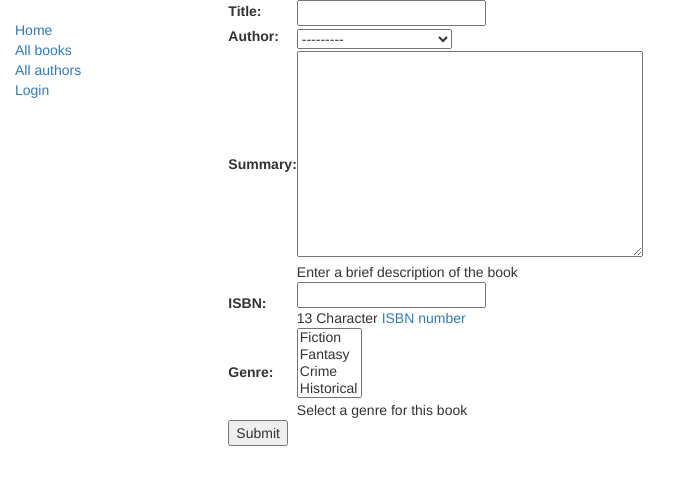
After one commit to vmaravind96/LocalLibraryCatalog, a Django app: page /catalog/book/create/ in a window 1280 px wide. The commit adds this page. Shown: the top 485 px of the page, without its empty margins (0-691 px from the left). Run offline with Django 3.2, Linux system fonts and the light colour scheme; data comes from the database, SQL or seed files in the repository; both versions use the stored data as it was after the commit; some libraries are stand-ins or nearby versions.

Commit message:
Upto Forms working

```diff
--- a/catalog/admin.py
+++ b/catalog/admin.py
@@ -1,4 +1,5 @@
 from django.contrib import admin
+
 from .models import Book, BookInstance, Author, Genre
 
 # Register your models here.
--- a/catalog/models.py
+++ b/catalog/models.py
@@ -1,9 +1,9 @@
+import uuid
+from datetime import date
+
+from django.contrib.auth.models import User
 from django.db import models
 from django.urls import reverse  #Used to generate URLs by reversing the URL patterns
-import uuid
-from django.contrib.auth.models import User
-from datetime import date
-
 # Create your models here.
 
 
@@ -34,6 +34,7 @@ class Book(models.Model):
 
     class Meta:
         ordering = ['title']
+        permissions = [("can_edit_book", 'Add,Del or Modify books')]
 
     def __str__(self):
         """
@@ -104,6 +105,7 @@ class Author(models.Model):
 
     class Meta:
         ordering = ["last_name", "first_name"]
+        permissions = [("can_edit_author", 'Add,modify or del author')]
 
     def get_absolute_url(self):
         """
--- /dev/null
+++ b/catalog/templates/catalog/book_form.html
@@ -0,0 +1,13 @@
+{% extends "base_generic.html" %}
+
+{% block content %}
+
+<form action="" method="post">
+    {% csrf_token %}
+    <table>
+    {{ form.as_table }}
+    </table>
+    <input type="submit" value="Submit" />
+
+</form>
+{% endblock %}
--- a/catalog/templates/catalog/bookinstance_list_borrowed_staff.html
+++ b/catalog/templates/catalog/bookinstance_list_borrowed_staff.html
@@ -8,7 +8,8 @@
 
       {% for bookinst in bookinstance_list %}
       <li class="{% if bookinst.is_overdue %}text-danger{% endif %}">
-        <a href="{% url 'book-detail' bookinst.book.pk %}">{{bookinst.book.title}}</a> ({{ bookinst.due_back }}) - {{bookinst.borrower}}
+        <a href="{% url 'book-detail' bookinst.book.pk %}">{{bookinst.book.title}}</a>
+          ({{ bookinst.due_back }}) - {{bookinst.borrower}} {% if perms.catalog.can_mark_returned %}- <a href="{% url 'renew-book-librarian' bookinst.id %}">Renew</a>  {% endif %}
       </li>
       {% endfor %}
     </ul>
--- a/catalog/urls.py
+++ b/catalog/urls.py
@@ -1,6 +1,5 @@
+from django.urls import path, re_path
 
-
-from django.urls import path, re_path, include
 from . import views
 
 urlpatterns = [
@@ -11,4 +10,13 @@ urlpatterns = [
     re_path(r'^author/(?P<pk>\d+)$', views.AuthorDetailView.as_view(), name='author-detail'),
     path('mybooks', views.LoanedBooksByUserListView.as_view(), name='my-borrowed'),
     path('borrowed', views.LoanedBooksListView.as_view(), name='all-borrowed'),
+    path('book/<uuid:pk>/renew/', views.renew_book_librarian, name='renew-book-librarian'),
+    # Author views urls
+    path('author/create/', views.AuthorCreate.as_view(), name='author_create'),
+    path('author/<int:pk>/update/', views.AuthorUpdate.as_view(), name='author_update'),
+    path('author/<int:pk>/delete/', views.AuthorDelete.as_view(), name='author_delete'),
+    # Book views urls
+    path('book/create/', views.BookCreate.as_view(), name='book_create'),
+    path('book/<int:pk>/update/', views.BookUpdate.as_view(), name='book_update'),
+    path('book/<int:pk>/delete/', views.BookDelete.as_view(), name='book_delete'),
 ]
--- a/catalog/views.py
+++ b/catalog/views.py
@@ -1,8 +1,16 @@
+from django.contrib.auth.decorators import login_required, permission_required
+from django.contrib.auth.mixins import LoginRequiredMixin, PermissionRequiredMixin
 from django.shortcuts import render
+from django.views import generic
+
 from .models import Book, BookInstance, Author, Genre
-from django.views import generic
-from django.contrib.auth.decorators import login_required
-from django.contrib.auth.mixins import LoginRequiredMixin, PermissionRequiredMixin
+from django.shortcuts import get_object_or_404
+from django.http import HttpResponseRedirect
+from django.urls import reverse
+import datetime
+from django.views.generic.edit import CreateView, UpdateView, DeleteView
+from django.urls import reverse_lazy
+from .forms import RenewBookForm
 
 # Create your views here.
 
@@ -89,3 +97,85 @@ class LoanedBooksListView(PermissionRequiredMixin, generic.ListView):
 
     def get_queryset(self):
         return BookInstance.objects.filter(status__exact='o').order_by('due_back')
+
+# Renew book view (Form based)
+
+
+@permission_required('catalog.can_mark_returned')
+def renew_book_librarian(request, pk):
+    book_inst = get_object_or_404(BookInstance, pk=pk)
+
+    # If this is a POST request then process the Form data
+    if request.method == 'POST':
+
+        # Create a form instance and populate it with data from the request (binding):
+        form = RenewBookForm(request.POST)
+
+        # Check if the form is valid:
+        if form.is_valid():
+            # process the data in form.cleaned_data as required (here we just write it to the model due_back field)
+            book_inst.due_back = form.cleaned_data['renewal_date']
+            book_inst.save()
+
+            # redirect to a new URL:
+            return HttpResponseRedirect(reverse('all-borrowed'))
+
+    # If this is a GET (or any other method) create the default form.
+    else:
+        proposed_renewal_date = datetime.date.today() + datetime.timedelta(weeks=3)
+        form = RenewBookForm(initial={'renewal_date': proposed_renewal_date,})
+
+    return render(request, 'catalog/book_renew_librarian.html', {'form': form, 'bookinst':book_inst})
+
+# Author views for models added
+
+
+class AuthorCreate(CreateView):
+    """
+    Creating an author
+    """
+    model = Author
+    fields = '__all__'
+    initial={'date_of_death':'05/01/2018',}
+
+
+class AuthorUpdate(UpdateView):
+    """
+    Update details for existing author
+    """
+    model = Author
+    fields = ['first_name','last_name','date_of_birth', 'date_of_death']
+
+
+class AuthorDelete(DeleteView):
+    """
+    Deleting existing author
+    """
+    model = Author
+    success_url = reverse_lazy('authors')
+
+# Book create, delete and modify
+
+
+class BookCreate(CreateView):
+    """
+    Creating a book
+    """
+    model = Book
+    fields = '__all__'
+
+
+class BookUpdate(PermissionRequiredMixin, UpdateView):
+    """
+    Update existing book details
+    """
+    model = Book
+    fields = ['author', 'summary', 'isbn', 'genre']
+
+
+class BookDelete(DeleteView):
+    """
+    Delete the book
+    """
+    model = Book
+    success_url = reverse_lazy('books')
```
Also changed, not shown: catalog/forms.py (added, +32 -0 lines), catalog/templates/catalog/author_confirm_delete.html (added, +14 -0 lines), catalog/templates/catalog/author_form.html (added, +13 -0 lines), catalog/templates/catalog/book_confirm_delete.html (added, +14 -0 lines), catalog/templates/catalog/book_renew_librarian.html (added, +16 -0 lines), catalog/migrations/0005_auto_20180705_1305.py (added), catalog/migrations/0006_auto_20180705_1436.py (added), db.sqlite3.
